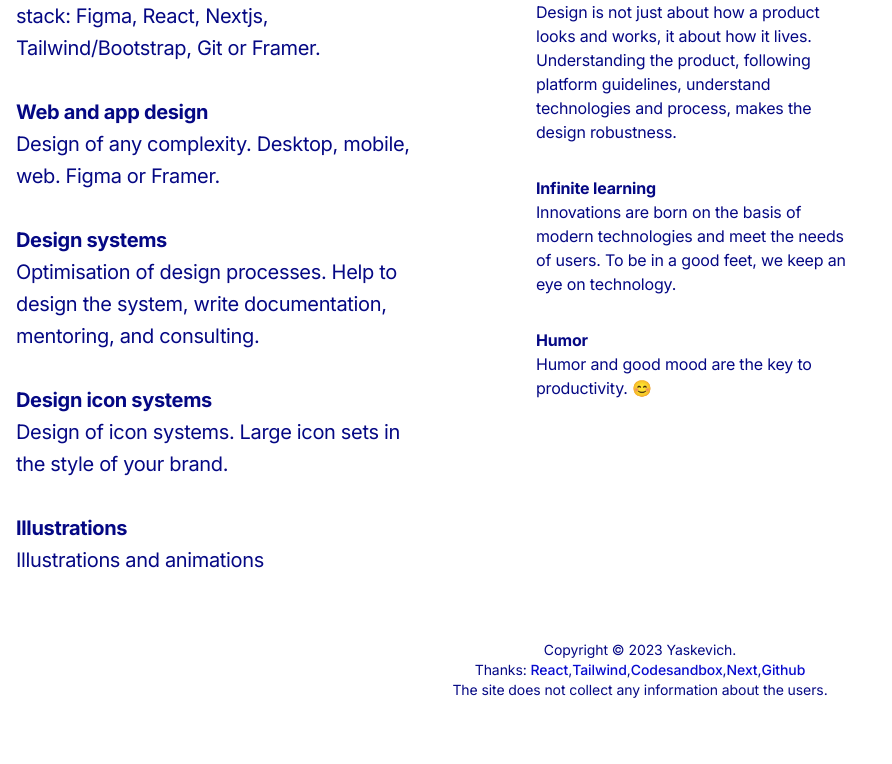
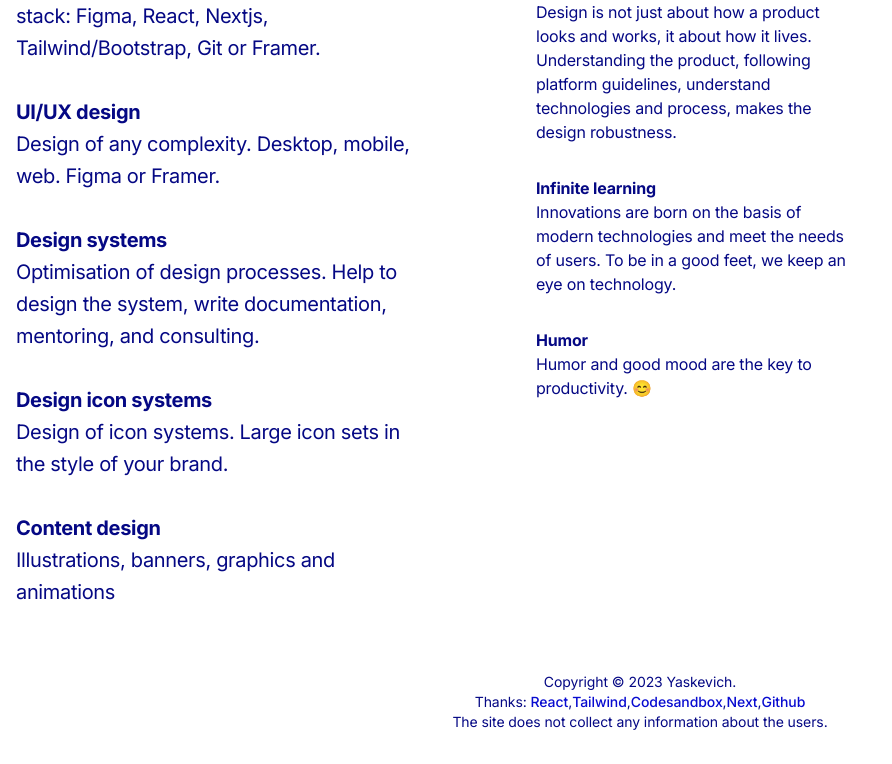
Before and after one commit to vito57/yasktailwind2, a Next.js app: page /about in a window 1280 px wide. Shown: the part 992-1756 px from the top of the page, without its empty margins (0-892 px from the left). Before the commit the page ends 1724 px from the top, so only its background shows below. Built offline with nearby package versions, Linux system fonts and the light colour scheme.

Commit message:
align fix

```diff
--- a/app/(index)/about/page.tsx
+++ b/app/(index)/about/page.tsx
@@ -47,7 +47,7 @@ export default function About() {
 
             </dd>
 
-            <dt className="font-bold">Web and app design</dt>
+            <dt className="font-bold">UI/UX design</dt>
             <dd className="mb-8">Design of any complexity. Desktop, mobile, web. Figma or Framer.
             </dd>
 
@@ -57,8 +57,8 @@ export default function About() {
             <dt className="font-bold">Design icon systems</dt>
             <dd className="mb-8">Design of icon systems. Large icon sets in the style of your brand.
             </dd>
-            <dt className="font-bold">Illustrations</dt>
-            <dd className="mb-8">Illustrations and animations
+            <dt className="font-bold">Content design</dt>
+            <dd className="mb-8">Illustrations, banners, graphics and animations
             </dd>
           </dl>
         </div>
```
